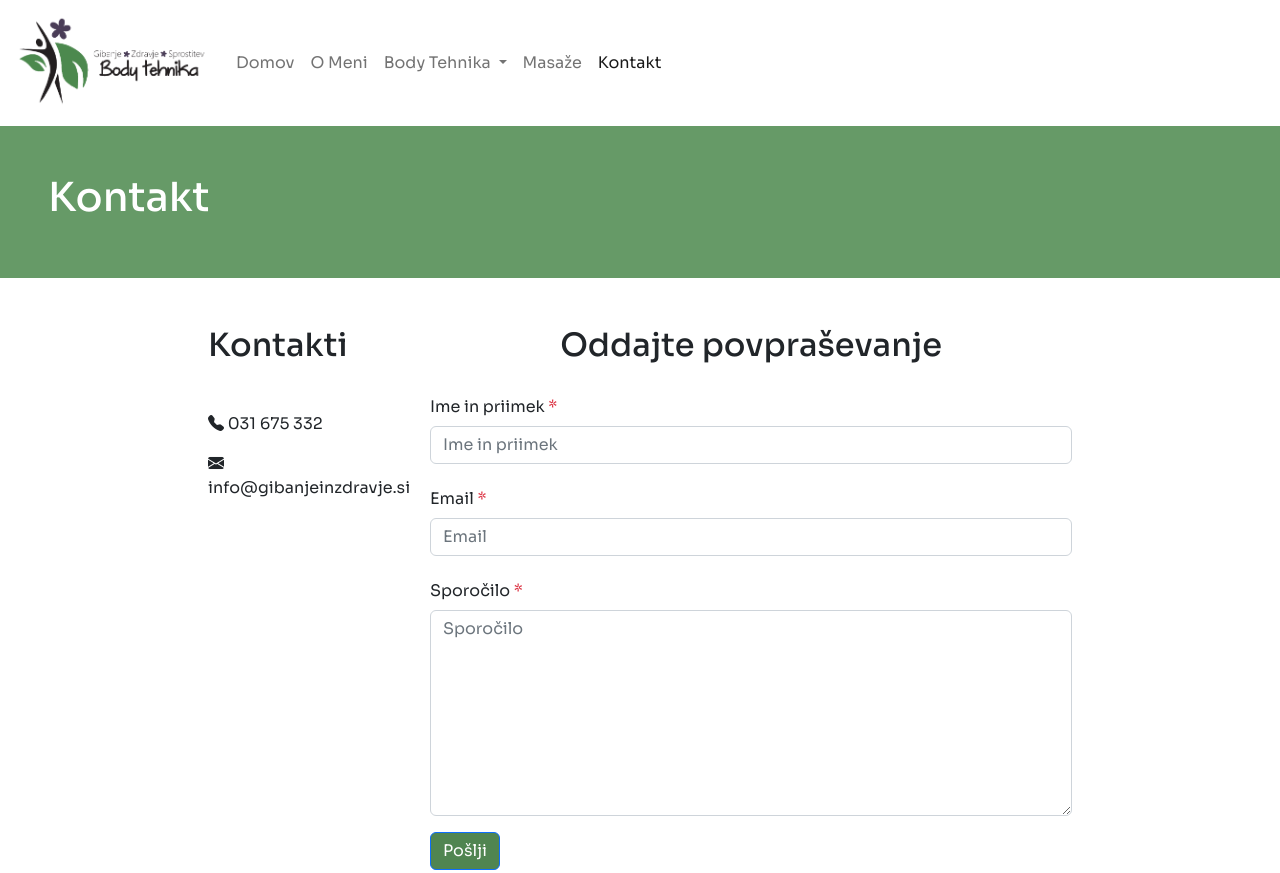
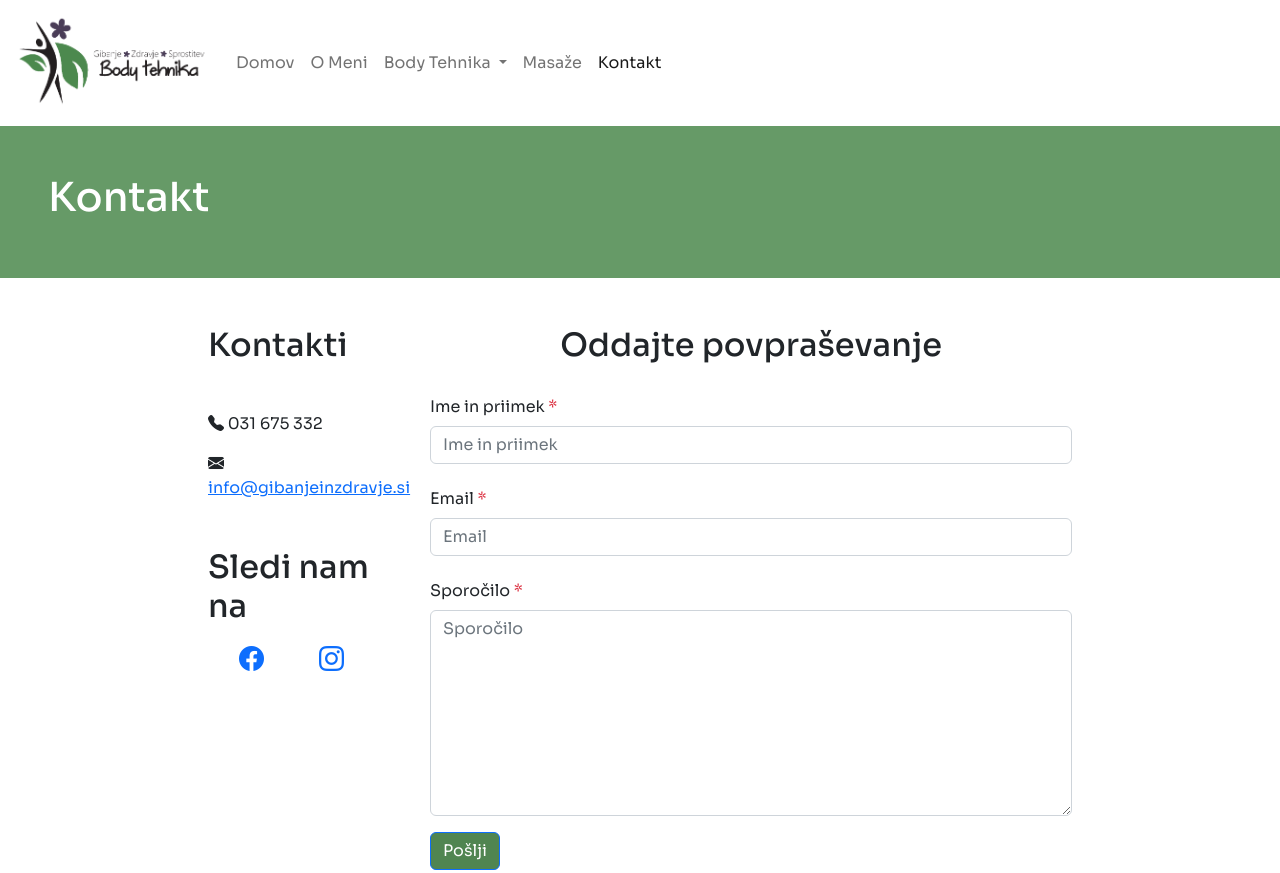
Before and after one commit to JakobKra/gibanjeinzdravje-website, a plain HTML site: page kontakt.html in a window 1280 px wide. Shown: the top 873 px of the page. Drawn offline with nearby package versions, Linux system fonts and the light colour scheme.

Commit message:
Changed meta tags in index and added social media icons in kontakt.html

```diff
--- a/kontakt.html
+++ b/kontakt.html
@@ -112,7 +112,16 @@
             <div class="col-xl-3">
                 <h2 class="mb-5">Kontakti</h2>
                 <p><i class="bi bi-telephone-fill"></i> 031 675 332</p>
-                <p><i class="bi bi-envelope-fill"></i> info@gibanjeinzdravje.si</p>
+                <p><i class="bi bi-envelope-fill"></i> <a href="mailto: info@gibanjeinzdravje.si"> info@gibanjeinzdravje.si</a></p>
+                <h2 class="mb-3 mt-5">Sledi nam na</h2>
+                <div class="row">
+                  <div class="col text-center">
+                    <a href="https://www.facebook.com/profile.php?id=100037905283085" target="_blank"><i class="bi bi-facebook icons"></i></a>
+                  </div>
+                  <div class="col tex-left">
+                    <a href="https://www.instagram.com/goga.kovacec/" target="_blank"><i class="bi bi-instagram icons"></i></a>
+                  </div>
+                </div>
             </div>
             <div class="col-xl-9">
                 <h2 class="text-center mb-4">Oddajte povpraševanje</h2>
--- a/styles.css
+++ b/styles.css
@@ -105,3 +105,7 @@ body {
   background-size: cover;
   min-height: 500px;
 }
+
+.icons {
+  font-size: 25px;
+}
```
Also changed, not shown: index.html (+5 -1 lines).
